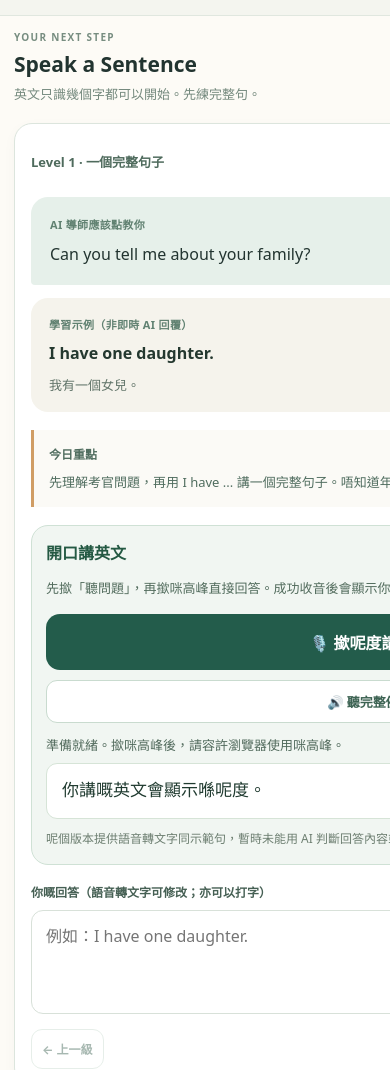
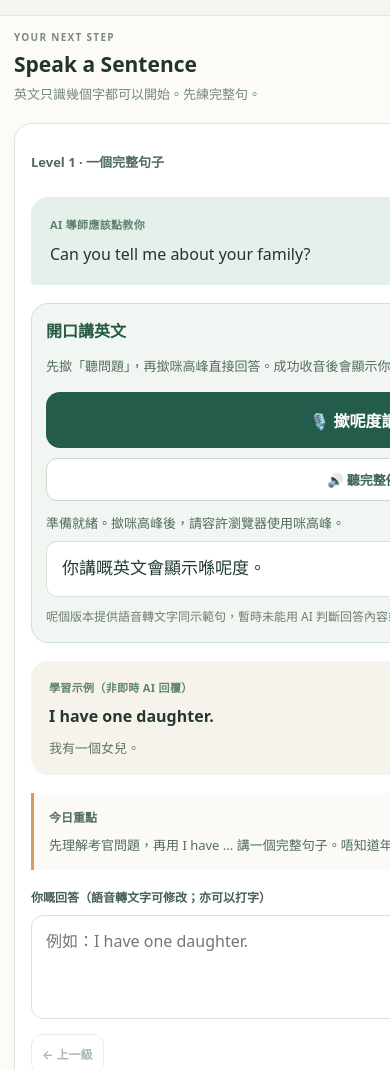
Before and after one commit to glojournal-cmyk/b1-gong-dak, a plain HTML site: page preview/index.html in a window 390 px wide. Shown: the part 600-1670 px from the top of the page. Drawn offline with Linux system fonts and the light colour scheme.

Commit message:
Move microphone directly below examiner question for obvious speaking interaction

```diff
--- a/preview/index.html
+++ b/preview/index.html
@@ -13,14 +13,14 @@
 <nav id="steps" aria-label="五級學習階段"></nav>
 <button class="reset" id="reset" type="button">↻ 重設示範進度</button></aside>
 <main class="main"><div class="section-title"><div><div class="eyebrow">YOUR NEXT STEP</div><h2 id="step-title">Speak a Sentence</h2><p id="step-subtitle"></p></div><span class="count-pill" id="step-count">LEVEL 01 / 05</span></div>
-<section class="lesson card"><div class="lesson-head"><span id="lesson-kicker">練習例子</span><button type="button" id="speak" class="outline">🔊 聽問題</button></div><div class="coach"><div class="coach-label">AI 導師應該點教你</div><p id="coach-q"></p></div><div class="answer"><div class="answer-label">學習示例（非即時 AI 回覆）</div><p id="example"></p><div id="translation" class="translation"></div></div><div class="tips"><strong>今日重點</strong><p id="tip"></p></div><section class="voice-practice" aria-label="英文口語練習">
+<section class="lesson card"><div class="lesson-head"><span id="lesson-kicker">練習例子</span><button type="button" id="speak" class="outline">🔊 聽問題</button></div><div class="coach"><div class="coach-label">AI 導師應該點教你</div><p id="coach-q"></p></div><section class="voice-practice" aria-label="英文口語練習">
 <div class="voice-head"><strong>開口講英文</strong><span class="voice-flag">口語跟讀 · 非 AI 對話</span></div>
 <p class="voice-description">先撳「聽問題」，再撳咪高峰直接回答。成功收音後會顯示你講咗嘅文字，方便同例句比較。</p>
 <div class="voice-buttons"><button type="button" id="record" class="mic-button" aria-pressed="false">🎙️ 撳呢度講英文</button><button type="button" id="hear-example" class="outline">🔊 聽完整例句</button></div>
 <div id="speech-status" class="speech-status" role="status" aria-live="polite">準備就緒。撳咪高峰後，請容許瀏覽器使用咪高峰。</div>
 <div id="spoken" class="spoken" aria-live="polite">你講嘅英文會顯示喺呢度。</div>
 <div id="speech-feedback" class="speech-feedback">呢個版本提供語音轉文字同示範句，暫時未能用 AI 判斷回答內容或自然追問。</div>
-</section>
+</section><div class="answer"><div class="answer-label">學習示例（非即時 AI 回覆）</div><p id="example"></p><div id="translation" class="translation"></div></div><div class="tips"><strong>今日重點</strong><p id="tip"></p></div>
 <label class="memo-label" for="memo">你嘅回答（語音轉文字可修改；亦可以打字）</label><textarea id="memo" rows="3" placeholder="例如：I have one daughter."></textarea><div class="lesson-actions"><button type="button" id="prev" class="outline">← 上一級</button><button type="button" id="complete" class="primary">完成今級，下一級 →</button></div></section>
 <section class="topics card"><div class="section-title compact"><div><div class="eyebrow">GESE GRADE 5 · CONVERSATION</div><h2>六個考官指定範圍</h2></div></div><p class="topic-note">真正考試只揀其中兩個，但事前要準備全部六個。點選主題睇示範問題。</p><div id="topic-grid" class="topic-grid"></div><div id="topic-detail" class="topic-detail" aria-live="polite"></div></section>
 <section class="card topic-form"><div class="eyebrow">PREPARED TOPIC</div><h2>自選 Topic：五個討論點</h2><p>示範可用「My job」等個人經歷主題。呢度只展示準備方式；正式應考要按 Trinity 要求填妥 Topic Form，避免直接揀六個指定 Conversation 範圍。</p><ol><li>What I do</li><li>How I started</li><li>What I like about it</li><li>One experience I remember</li><li>My plans for the future</li></ol></section>
```
